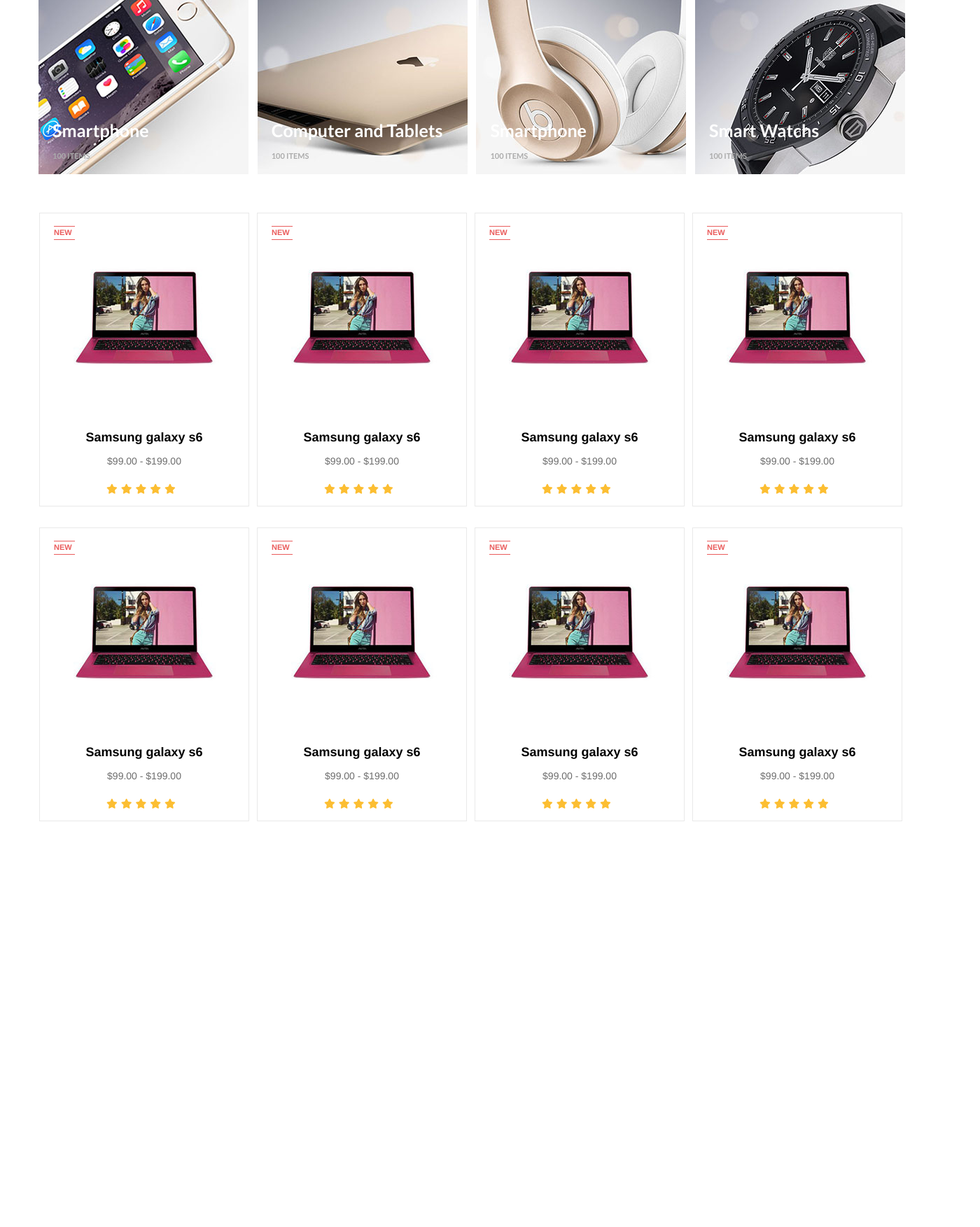
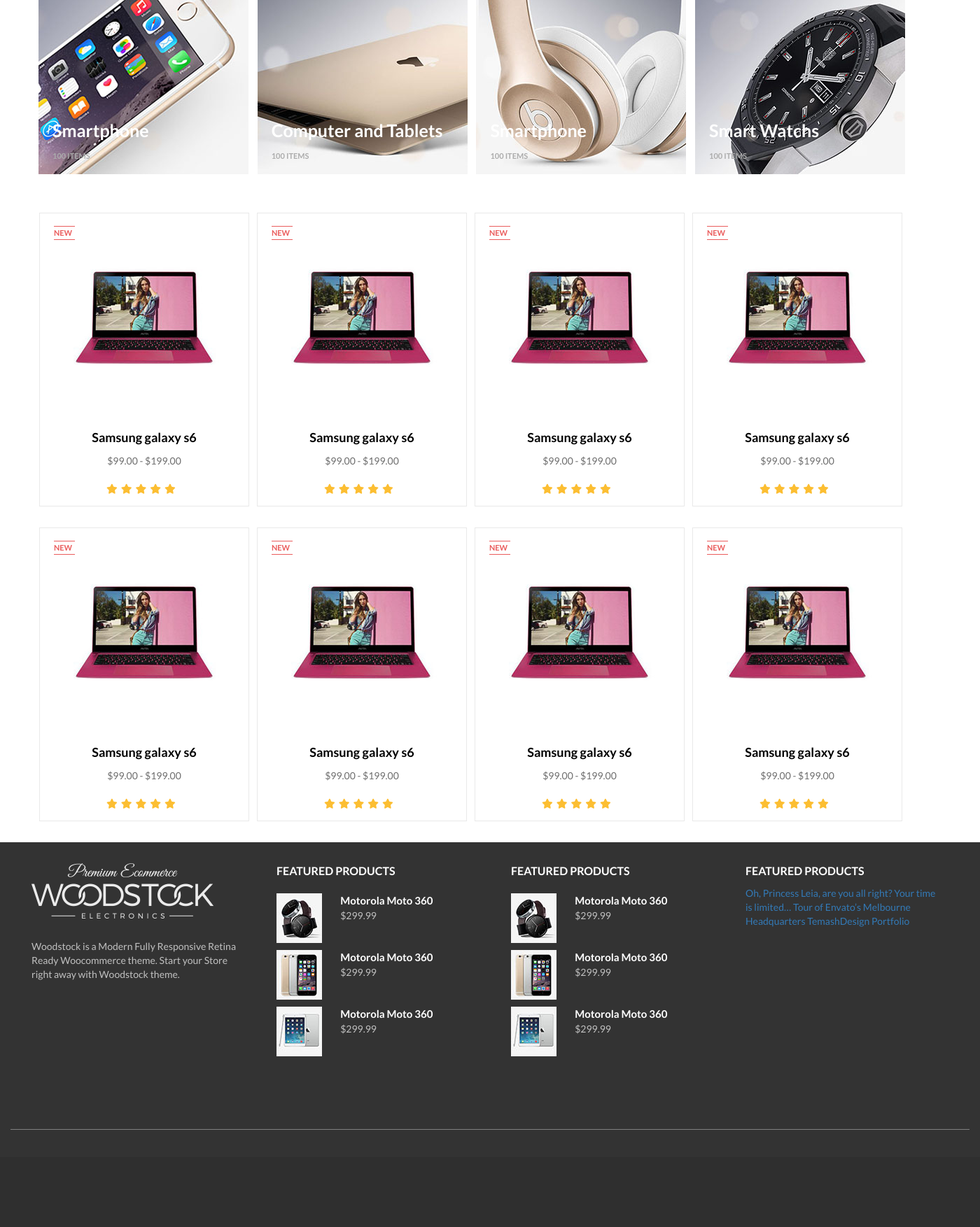
Before and after one commit to nguyennhan1998/team1, a PHP site: page /home.html in a window 1400 px wide. Shown: the part 733-2487 px from the top of the page at 70% size. Before the commit the page ends 1907 px from the top, so only its background shows below. Run offline with PHP 8.4, Linux system fonts and the light colour scheme; some libraries are stand-ins or nearby versions.

Commit message:
make it better

```diff
--- a/CSS/home.css
+++ b/CSS/home.css
@@ -6,9 +6,10 @@
 body{
     width:100%;
 }
-header{
+header,section,footer{
     font-family: 'Lato', sans-serif;
 }
+
 .header-menu a {
     color:white;
     font-size:12px;
@@ -401,3 +402,59 @@
   }.sp1:hover .list ul li:nth-child(4){
        transition-delay:0.3s;
    }
+   /*footer*/
+footer .container-fluid:first-child{
+    height:450px;
+    background-color: #333333;
+}
+footer .container-fluid:nth-child(2){
+    height:100px;
+    background-color:#2f2f2f;
+}
+.first-footer .img-footer{
+    margin-top:30px;
+}
+.first-footer .img-footer p{
+    margin-top:30px;
+    color:#c1c1c1;
+}
+.footer-detail2{
+    margin-top:27px;
+}
+.footer-detail2 p{
+    color:white;
+    font-weight:700;
+    margin-top:10px;
+    font-size:16px;
+}
+.footer-detail2{
+    margin-top:20px;
+}
+.footer-detail2 a{
+    color:white;
+    font-size:15px;
+    font-weight:600;
+}
+.footer-detail3{
+    margin-top:10px;
+}
+.footer-detail3 a{
+    color:white;
+    font-size:15px;
+    font-weight:600;
+}
+.footer-detail3 a:hover{
+    color:#c1c1c1;
+    text-decoration: none;
+}
+.footer-detail3 p{
+    color:#c1c1c1;
+}
+.first-footer{
+    height:410px;
+}
+.second-footer{
+    height:40px;
+    border-top: 1px solid grey;
+
+}
--- a/home.html
+++ b/home.html
@@ -507,7 +507,102 @@
 </div>
 </section>
 <footer>
+<div class="container-fluid">
+<div class="col-md-12 first-footer">
+    <div class="col-md-3 img-footer">
+        <img src="IMG/footer-woodstock-logo.png" height="79" width="260"/>
+        <p>Woodstock is a Modern Fully Responsive Retina Ready Woocommerce theme. Start your Store right away with Woodstock theme.</p>
+    </div>
+    <div class="col-md-3 footer-detail1">
+        <div class="col-md-12 footer-detail2">
+            <p>FEATURED PRODUCTS</p>
+        </div>
+        <div class="col-md-12 footer-detail3">
+            <div class="row">
+                <div class="col-md-3">
+                    <img src="IMG/360moto-01-350x380.jpg" height="71" width="65"/></div>
+                <div class="col-md-9">
+                    <div class="col-md-12"> <a href="#">Motorola Moto 360</a></div>
+                    <div class="col-md-12"><p>$299.99</p></div>
+                </div>
+            </div>
+        </div>
+        <div class="col-md-12 footer-detail3">
+            <div class="row">
+                <div class="col-md-3"><img src="IMG/iphone6-350x380.jpg" height="71" width="65"/>
+                </div>
+                <div class="col-md-9">
+                    <div class="col-md-12"> <a href="#">Motorola Moto 360</a></div>
+                    <div class="col-md-12"><p>$299.99</p></div>
+                </div>
+            </div>
+        </div>
+        <div class="col-md-12 footer-detail3">
+            <div class="row">
+                <div class="col-md-3">
+                    <img src="IMG/ipad-mini-01-350x380.jpg" height="71" width="65"/></div>
+                <div class="col-md-9">
+                    <div class="col-md-12"> <a href="#">Motorola Moto 360</a></div>
+                    <div class="col-md-12"><p>$299.99</p></div>
+                </div>
+            </div>
+        </div>
 
+    </div>
+    <div class="col-md-3 footer-detail1">
+        <div class="col-md-12 footer-detail2">
+            <p>FEATURED PRODUCTS</p>
+        </div>
+        <div class="col-md-12 footer-detail3">
+            <div class="row">
+                <div class="col-md-3">
+                    <img src="IMG/360moto-01-350x380.jpg" height="71" width="65"/></div>
+                <div class="col-md-9">
+                    <div class="col-md-12"> <a href="#">Motorola Moto 360</a></div>
+                    <div class="col-md-12"><p>$299.99</p></div>
+                </div>
+            </div>
+        </div>
+        <div class="col-md-12 footer-detail3">
+            <div class="row">
+                <div class="col-md-3"><img src="IMG/iphone6-350x380.jpg" height="71" width="65"/>
+                </div>
+                <div class="col-md-9">
+                    <div class="col-md-12"> <a href="#">Motorola Moto 360</a></div>
+                    <div class="col-md-12"><p>$299.99</p></div>
+                </div>
+            </div>
+        </div>
+        <div class="col-md-12 footer-detail3">
+            <div class="row">
+                <div class="col-md-3">
+                    <img src="IMG/ipad-mini-01-350x380.jpg" height="71" width="65"/></div>
+                <div class="col-md-9">
+                    <div class="col-md-12"> <a href="#">Motorola Moto 360</a></div>
+                    <div class="col-md-12"><p>$299.99</p></div>
+                </div>
+            </div>
+        </div>
+    </div>
+    <div class="col-md-3 footer-detail1">
+        <div class="col-md-12 footer-detail2">
+            <p>FEATURED PRODUCTS</p>
+        </div>
+        <div class="col-md-12">
+            <a href="#">Oh, Princess Leia, are you all right?</a>
+            <a href="#">Your time is limited…</a>
+            <a href="#">Tour of Envato’s Melbourne Headquarters</a>
+            <a href="#">TemashDesign Portfolio</a>
+        </div>
+    </div>
+</div>
+    <div class="col-md-12 second-footer">
+
+    </div>
+</div>
+    <div class="container-fluid">
+
+    </div>
 </footer>
 <script type="text/javascript">
     // $(document).ready(function() {
```
Also changed, not shown: IMG/360moto-01-350x380.jpg (added), IMG/footer-woodstock-logo.png (added), IMG/ipad-mini-01-350x380.jpg (added), IMG/iphone6-350x380.jpg (added), IMG/xperia_z2_01-350x380.jpg (added).
